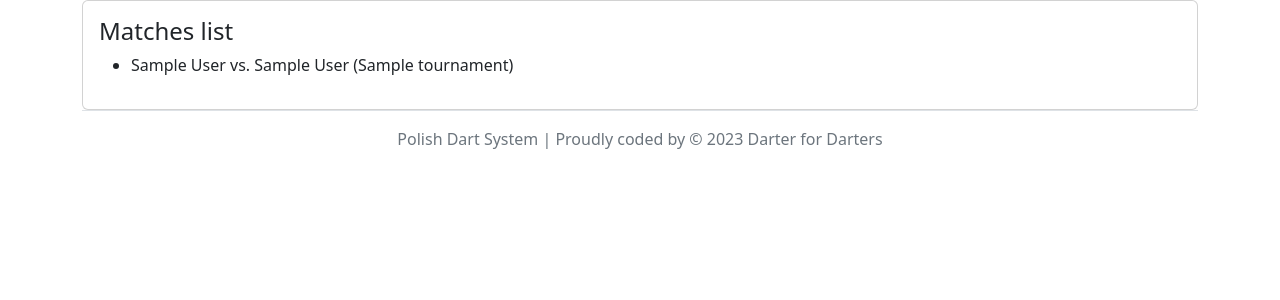
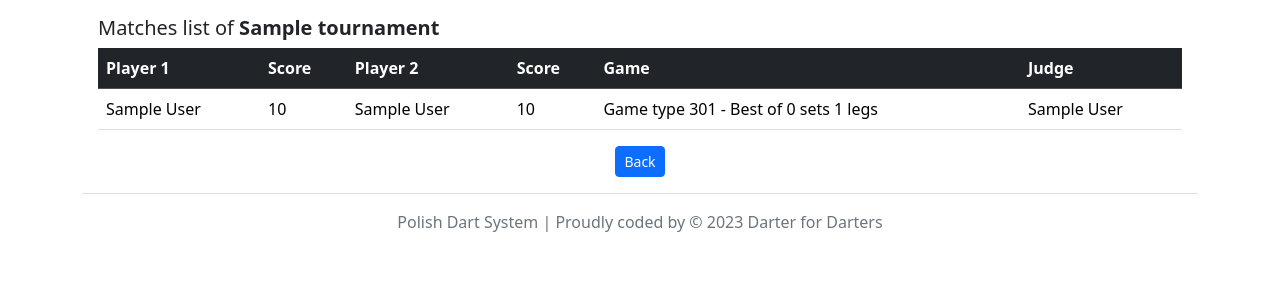
Before and after one commit to pamidev/PolishDartSystem, a Django app: template templates/manager/matches_list.html in a window 1280 px wide. Shown: the part 60-360 px from the top of the page. Run offline with Django 4.2, Linux system fonts and the light colour scheme; the template is opened without the code that fills it: values that come from a table or form of the project are taken from there, others are empty; tables that the repository leaves empty hold one stand-in row (values such as "Sample post").

Commit message:
Change matches_list.html to view more data

```diff
--- a/templates/manager/matches_list.html
+++ b/templates/manager/matches_list.html
@@ -1,21 +1,46 @@
-{% extends "base.html" %}
-
+{% extends 'base.html' %}
 {% block title %}Polish Dart System | Matches{% endblock %}
 {% block content %}
 
-<div class="card">
-    <div class="card-body">
-        <h4 class="card-title">Matches list</h4>
-            {% if match_list %}
-                <ul>
-                    {% for match in match_list %}
-                        <li>{{ match.player_1 }} vs. {{ match.player_2 }} ({{ match.tournament }})</li>
-                    {% endfor %}
-                </ul>
-            {% else %}
-                <p><i>Sorry, no matches yet.</i></p>
-            {% endif %}
+<section>
+    <div class ="text p-3">
+        <caption><h5>Matches list of <strong>{{ tournament }}</strong></h5></caption>
+        {% if matches_list %}
+            <div class="table-responsive">
+                <table class="table table-hover">
+                    <thead>
+                        <tr class="table-dark">
+                            <th scope="col">Player 1</th>
+                            <th scope="col">Score</th>
+                            <th scope="col">Player 2</th>
+                            <th scope="col">Score</th>
+                            <th scope="col">Game</th>
+                            <th scope="col">Judge</th>
+                        </tr>
+                    </thead>
+                    <tbody>
+                        {% for match in matches_list %}
+                            <tr>
+                                <td>{{ match.player_1 }}</td>
+                                <td>{{ match.player_1_score }}</td>
+                                <td>{{ match.player_2 }}</td>
+                                <td>{{ match.player_2_score }}</td>
+                                <td>{{ match.match_type }}</td>
+                                <td>{{ match.judge }}</td>
+                            </tr>
+                        {% endfor %}
+                    </tbody>
+                </table>
+                <div class="d-grid gap-2 d-md-flex justify-content-md-center">
+                    <button type="button" class="btn btn-primary btn-sm" onclick="goBack()">
+                        Back
+                    </button>
+                </div>
+            </div>
+        {% else %}
+            <p><i>Sorry, no matches yet.</i></p>
+        {% endif %}
     </div>
-</div>
+</section>
 
 {% endblock %}
```
